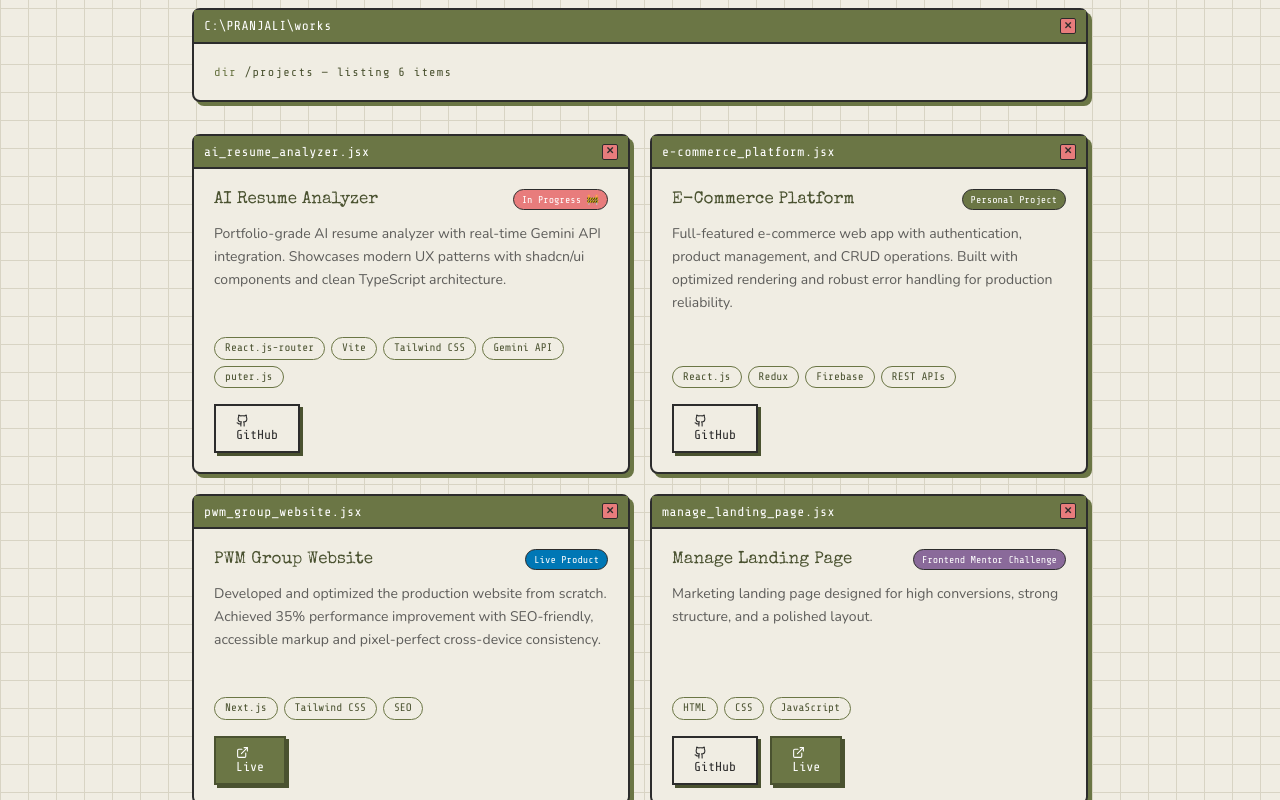
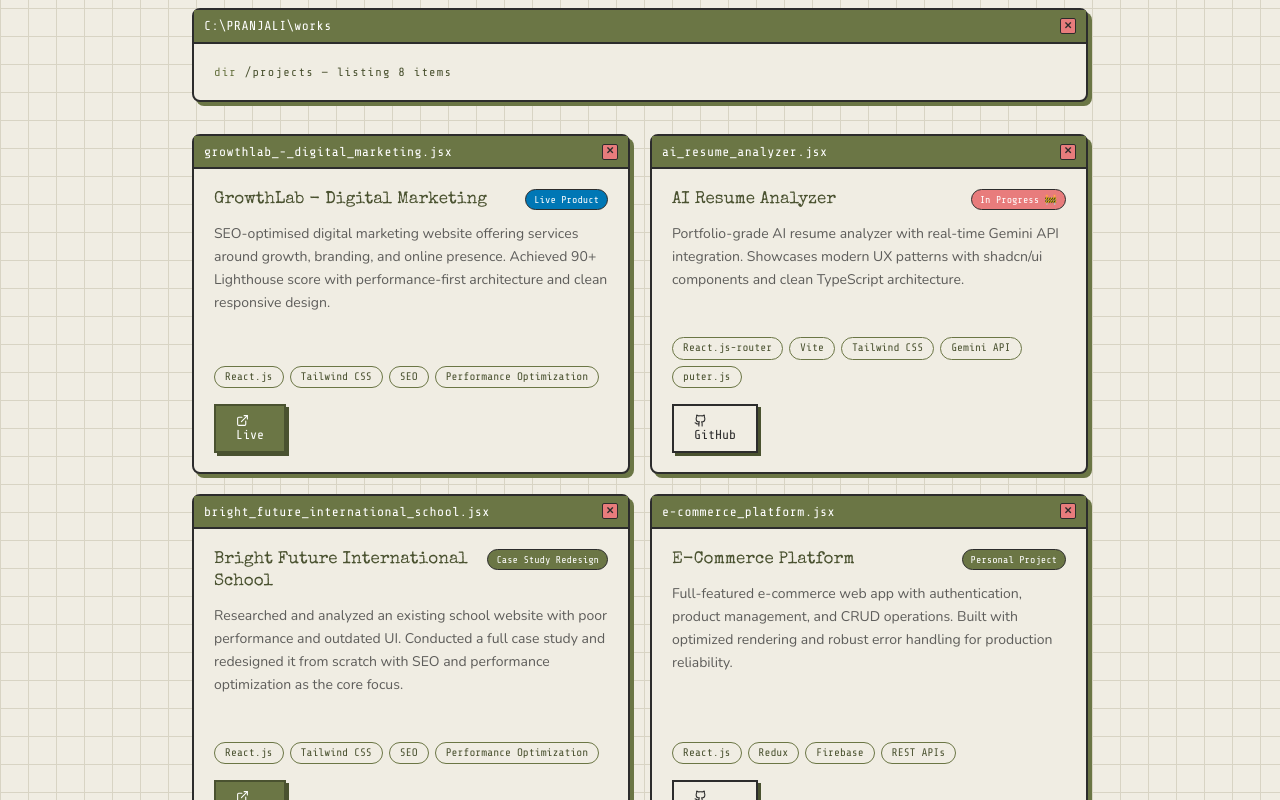
Before and after one commit to pranjalipongde/my-portfolio_, a React (Vite) app: page / in a window 1280 px wide. Shown: the part 1980-2780 px from the top of the page. Built offline with nearby package versions, Linux system fonts and the light colour scheme.

Commit message:
updated projects

```diff
--- a/src/components/Projects.jsx
+++ b/src/components/Projects.jsx
@@ -3,6 +3,15 @@ import { motion, AnimatePresence } from "framer-motion";
 import { ExternalLink, Github, ChevronDown, ChevronUp } from "lucide-react";
 
 const projects = [
+  {
+    title: "GrowthLab - Digital Marketing",
+    description:
+      "SEO-optimised digital marketing website offering services around growth, branding, and online presence. Achieved 90+ Lighthouse score with performance-first architecture and clean responsive design.",
+    tech: ["React.js", "Tailwind CSS", "SEO", "Performance Optimization"],
+    github: null,
+    live: "https://growth-page-pro.vercel.app/",
+    badge: "Live Product",
+  },
   {
     title: "AI Resume Analyzer",
     description:
@@ -12,6 +21,16 @@ const projects = [
     live: null,
     badge: "In Progress 🚧",
   },
+  {
+    title: "Bright Future International School",
+    description:
+      "Researched and analyzed an existing school website with poor performance and outdated UI. Conducted a full case study and redesigned it from scratch with SEO and performance optimization as the core focus.",
+    tech: ["React.js", "Tailwind CSS", "SEO", "Performance Optimization"],
+    github: null,
+    live: "https://school-connect-lyart.vercel.app/",
+    badge: "Case Study Redesign",
+  },
+
   {
     title: "E-Commerce Platform",
     description:
@@ -48,7 +67,6 @@ const projects = [
     live: null,
     badge: "In Progress 🚧",
   },
-
   {
     title: "Hilink Travel Website",
     description:
```
